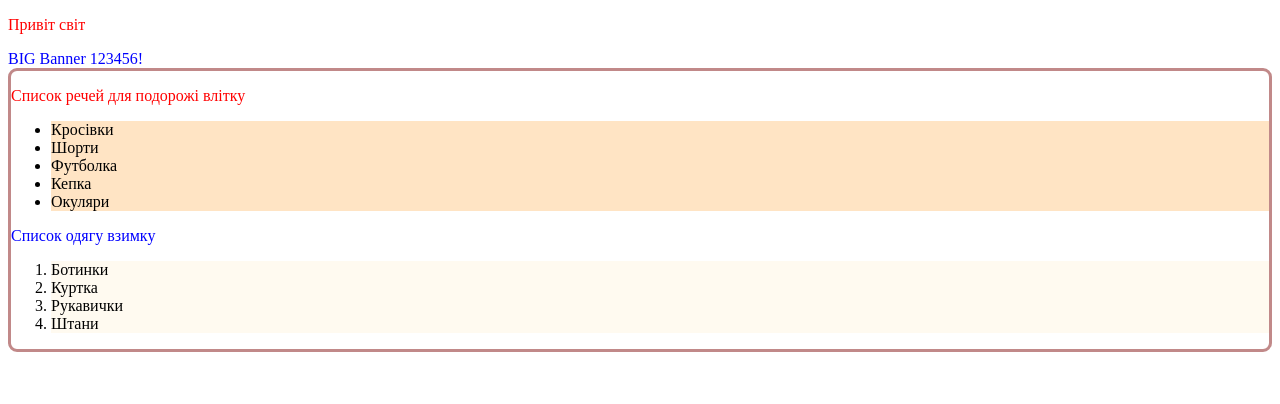
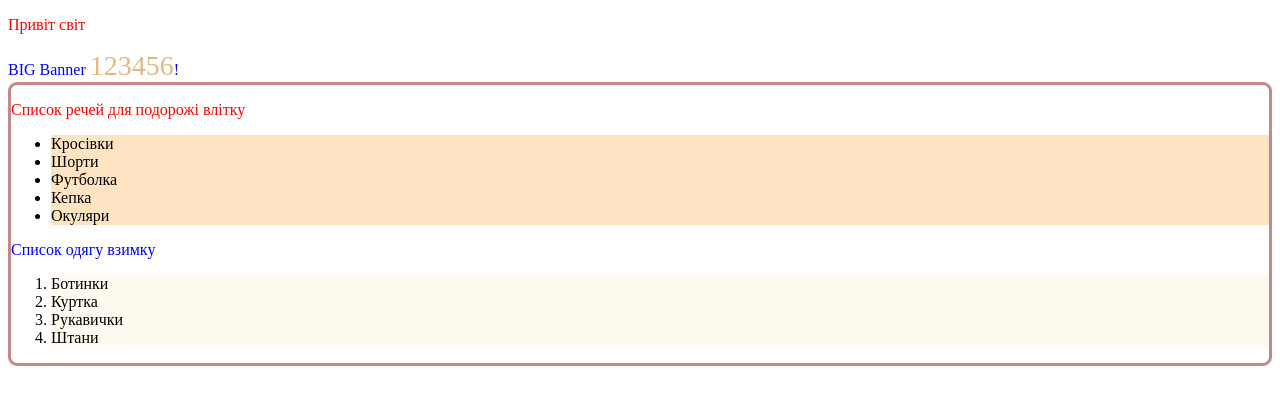
Before and after one commit to mario880001/itvdn-js-course, a plain HTML site: page Lesson 1/index.html in a window 1280 px wide. Drawn offline with Linux system fonts and the light colour scheme.

Commit message:
new big number si banner

```diff
--- a/Lesson 1/index.html
+++ b/Lesson 1/index.html
@@ -9,7 +9,7 @@
 </head>
 <body>
     <p>Привіт світ</p>
-    <div>BIG Banner 123456!</div>
+    <div>BIG Banner <span class="number">123456</span>!</div>
     <div class="box">
         <div>
             <p class="summer">Список речей для подорожі влітку</p>
--- a/Lesson 1/style.css
+++ b/Lesson 1/style.css
@@ -25,3 +25,8 @@ ol>li {
     color: black;
     background-color: floralwhite;
 }
+
+.number {
+    color: burlywood;
+    font-size: 28px;
+}
```
